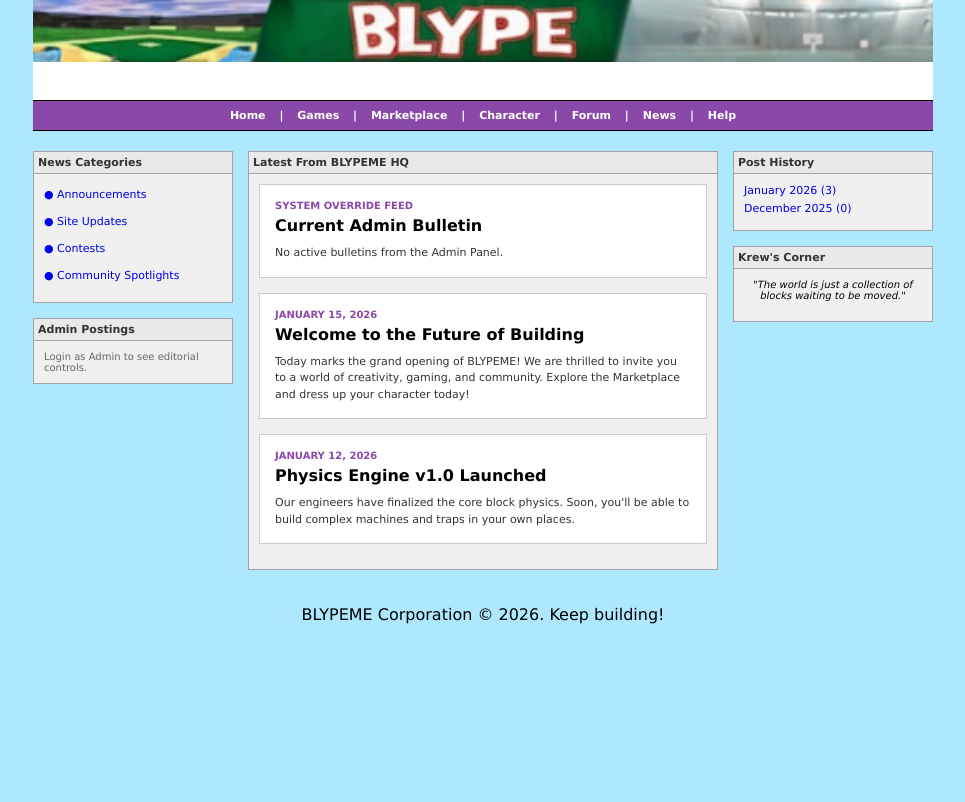
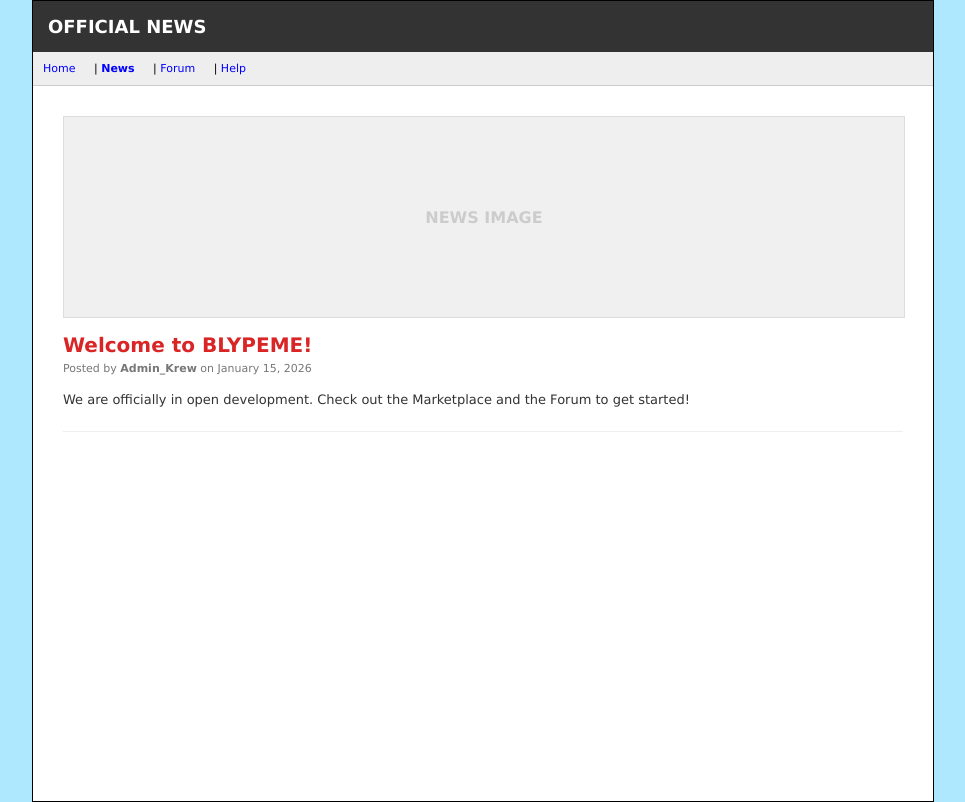
Before and after one commit to zbpk/Blype, a plain HTML site: page news.html in a window 1280 px wide. Shown: the whole page, without its empty margins (157-1122 px from the left). Drawn offline with Linux system fonts and the light colour scheme.

Commit message:
Update news.html

```diff
--- a/news.html
+++ b/news.html
@@ -2,180 +2,136 @@
 <html lang="en">
 <head>
     <meta charset="UTF-8">
-    <title>BLYPEME - Official News</title>
+    <title>BLYPEME - News</title>
     <style>
-        body {
-            background: #ade8ff;
-            font-family: 'Verdana', sans-serif;
-            margin: 0; padding: 0;
-            text-align: center;
+        body { background: #ade8ff; font-family: 'Verdana', sans-serif; margin: 0; padding: 0; }
+        .site-wrapper { width: 900px; margin: 0 auto; background: #fff; min-height: 100vh; border: 1px solid #000; }
+
+        /* HEADER */
+        .header { background: #333; color: white; padding: 15px; font-weight: bold; font-size: 18px; display: flex; justify-content: space-between; }
+        .nav { background: #eee; padding: 10px; font-size: 11px; border-bottom: 1px solid #ccc; }
+        .nav a { margin-right: 15px; text-decoration: none; color: blue; }
+
+        .news-container { padding: 30px; }
+
+        /* ADMIN POSTER */
+        #admin-post-area {
+            background: #fff3f3; border: 2px dashed #d92525; padding: 15px;
+            margin-bottom: 30px; display: none;
         }
 
-        .site-wrapper { width: 900px; margin: 0 auto; background-color: transparent; }
+        /* ARTICLE STYLING */
+        .article { margin-bottom: 40px; border-bottom: 1px solid #eee; padding-bottom: 20px; }
+        .article-title { color: #d92525; font-size: 20px; font-weight: bold; margin-bottom: 5px; display: block; }
+        .article-meta { font-size: 11px; color: #777; margin-bottom: 15px; }
+        .article-body { font-size: 13px; line-height: 1.6; color: #333; }
+        .article-img { width: 100%; height: 200px; background: #f0f0f0; margin-bottom: 15px; border: 1px solid #ddd; display: flex; align-items: center; justify-content: center; font-weight: bold; color: #ccc; }
 
-        /* UNIFIED HEADER */
-        .banner-container { background: #fff; border-bottom: 1px solid #000; width: 900px; height: 100px; overflow: hidden; cursor: pointer; }
-        .banner-img { width: 100%; }
+        .sidebar-title { font-size: 14px; font-weight: bold; border-bottom: 1px solid #ccc; margin-bottom: 10px; }
+        .btn-post { background: #d92525; color: white; border: none; padding: 10px; cursor: pointer; font-weight: bold; margin-top: 10px; }
 
-        .sub-nav {
-            background-color: #8a49a8;
-            padding: 8px 0;
-            color: white;
-            font-size: 11px;
-            font-weight: bold;
-            border-bottom: 1px solid #000;
-        }
-        .sub-nav a { color: white; text-decoration: none; margin: 0 10px; }
-        .sub-nav a:hover { text-decoration: underline; }
-
-        /* MAIN CONTENT GRID */
-        .main-container {
-            display: grid;
-            grid-template-columns: 200px 1fr 200px;
-            gap: 15px;
-            padding: 20px 0;
-            text-align: left;
-        }
-
-        /* BOX STYLING */
-        .box {
-            background: #f0f0f0;
-            border: 1px solid #a4a4a4;
-            margin-bottom: 15px;
-            padding: 10px;
-            font-size: 11px;
-        }
-        .box-header {
-            background: #e9e9e9;
-            border-bottom: 1px solid #a4a4a4;
-            padding: 4px;
-            font-weight: bold;
-            margin: -10px -10px 10px -10px;
-            color: #333;
-        }
-
-        /* NEWS POSTS */
-        .news-post { background: #fff; border: 1px solid #ccc; padding: 15px; margin-bottom: 15px; }
-        .news-date { color: #8a49a8; font-weight: bold; font-size: 10px; margin-bottom: 5px; display: block; }
-        .news-title { font-size: 16px; font-weight: bold; color: #000; margin-bottom: 10px; display: block; }
-        .news-body { line-height: 1.5; color: #333; }
-
-        .archive-link { display: block; color: #0000ee; text-decoration: none; margin-bottom: 5px; }
-        .archive-link:hover { text-decoration: underline; }
+        input, textarea { width: 100%; padding: 8px; margin-bottom: 10px; border: 1px solid #ccc; box-sizing: border-box; }
     </style>
 </head>
 <body>
 
     <div class="site-wrapper">
-        <div class="banner-container" onclick="window.location.href='index.html'">
-            <img src="Banner.png" alt="BLYPE" class="banner-img">
+        <div class="header">
+            <span>OFFICIAL NEWS</span>
+            <span id="admin-badge" style="font-size:10px; color:#ff0000; display:none;">STAFF ACCESS</span>
+        </div>
+        <div class="nav">
+            <a href="index.html">Home</a> | <a href="news.html"><b>News</b></a> | <a href="forum.html">Forum</a> | <a href="help.html">Help</a>
         </div>
 
-        <div class="sub-nav" id="main-nav">
-            <a href="index.html">Home</a> |
-            <a href="games.html">Games</a> |
-            <a href="marketplace.html">Marketplace</a> |
-            <a href="character.html">Character</a> |
-            <a href="forum.html">Forum</a> |
-            <a href="news.html">News</a> |
-            <a href="help.html">Help</a>
-        </div>
+        <div class="news-container">
 
-        <div class="main-container">
-            <aside>
-                <div class="box">
-                    <div class="box-header">News Categories</div>
-                    <ul style="list-style: none; padding: 0; margin: 0; line-height: 2;">
-                        <li><a href="#" class="archive-link">● Announcements</a></li>
-                        <li><a href="#" class="archive-link">● Site Updates</a></li>
-                        <li><a href="#" class="archive-link">● Contests</a></li>
-                        <li><a href="#" class="archive-link">● Community Spotlights</a></li>
-                    </ul>
+            <div id="admin-post-area">
+                <h3 style="margin-top:0; color:#d92525;">Create Official News Post</h3>
+                <input type="text" id="news-title" placeholder="Article Headline...">
+                <textarea id="news-content" rows="4" placeholder="Write the news here..."></textarea>
+                <button class="btn-post" onclick="postNews()">Publish to Site</button>
+            </div>
+
+            <div id="news-feed">
                 </div>
-
-                <div class="box">
-                    <div class="box-header">Admin Postings</div>
-                    <div id="admin-status" style="font-size: 10px; color: #666;">
-                        Login as Admin to see editorial controls.
-                    </div>
-                </div>
-            </aside>
-
-            <main>
-                <div class="box">
-                    <div class="box-header">Latest From BLYPEME HQ</div>
-
-                    <div class="news-post">
-                        <span class="news-date">SYSTEM OVERRIDE FEED</span>
-                        <span class="news-title">Current Admin Bulletin</span>
-                        <div class="news-body" id="dynamic-news">
-                            No active bulletins from the Admin Panel.
-                        </div>
-                    </div>
-
-                    <div class="news-post">
-                        <span class="news-date">JANUARY 15, 2026</span>
-                        <span class="news-title">Welcome to the Future of Building</span>
-                        <div class="news-body">
-                            Today marks the grand opening of BLYPEME! We are thrilled to invite you to a world of creativity, gaming, and community. Explore the Marketplace and dress up your character today!
-                        </div>
-                    </div>
-
-                    <div class="news-post">
-                        <span class="news-date">JANUARY 12, 2026</span>
-                        <span class="news-title">Physics Engine v1.0 Launched</span>
-                        <div class="news-body">
-                            Our engineers have finalized the core block physics. Soon, you'll be able to build complex machines and traps in your own places.
-                        </div>
-                    </div>
-                </div>
-            </main>
-
-            <aside>
-                <div class="box">
-                    <div class="box-header">Post History</div>
-                    <a href="#" class="archive-link">January 2026 (3)</a>
-                    <a href="#" class="archive-link">December 2025 (0)</a>
-                </div>
-
-                <div class="box">
-                    <div class="box-header">Krew's Corner</div>
-                    <p id="tweet-area" style="font-style:italic; text-align:center; font-size:10px;">
-                        "The world is just a collection of blocks waiting to be moved."
-                    </p>
-                </div>
-            </aside>
-        </div>
-
-        <div class="footer">
-            BLYPEME Corporation © 2026. Keep building!
         </div>
     </div>
 
     <script>
-        window.onload = function() {
-            const isAdmin = localStorage.getItem("isAdmin") === "true";
+        const BLYPE = {
+            session: localStorage.getItem("currentUser"),
+            isAdmin: localStorage.getItem("isAdmin") === "true"
+        };
 
-            // Update Navigation and Sidebar if Admin
-            if(isAdmin) {
-                const nav = document.getElementById('main-nav');
-                if(!nav.innerHTML.includes("admin.html")) {
-                    nav.innerHTML += ' | <a href="admin.html" style="color:yellow;">Admin Panel</a>';
-                }
-                document.getElementById('admin-status').innerHTML = "Moderator Mode: <b>ACTIVE</b><br>You are viewing the site as a system administrator.";
+        // Default News (if database is empty)
+        const defaultNews = [
+            {
+                title: "Welcome to BLYPEME!",
+                date: "January 15, 2026",
+                author: "Admin_Krew",
+                content: "We are officially in open development. Check out the Marketplace and the Forum to get started!"
+            }
+        ];
+
+        function initNews() {
+            // 1. Show Admin Tools if staff
+            if (BLYPE.isAdmin) {
+                document.getElementById('admin-post-area').style.display = "block";
+                document.getElementById('admin-badge').style.display = "inline";
             }
 
-            // Pull dynamic content from Admin Panel
-            const customNews = localStorage.getItem("admin_news");
-            if(customNews && customNews.trim() !== "") {
-                document.getElementById('dynamic-news').innerHTML = customNews;
+            loadNews();
+        }
+
+        function postNews() {
+            const title = document.getElementById('news-title').value.trim();
+            const content = document.getElementById('news-content').value.trim();
+
+            if (!title || !content) return alert("Article needs a headline and body!");
+
+            const newArticle = {
+                title: title,
+                date: new Date().toLocaleDateString('en-US', { month: 'long', day: 'numeric', year: 'numeric' }),
+                author: BLYPE.session,
+                content: content
+            };
+
+            let newsData = JSON.parse(localStorage.getItem("blypo_news") || "[]");
+            newsData.unshift(newArticle);
+            localStorage.setItem("blypo_news", JSON.stringify(newsData));
+
+            // Clear inputs and reload
+            document.getElementById('news-title').value = "";
+            document.getElementById('news-content').value = "";
+            loadNews();
+        }
+
+        function loadNews() {
+            const feed = document.getElementById('news-feed');
+            let newsData = JSON.parse(localStorage.getItem("blypo_news") || "[]");
+
+            // Use defaults if nothing is posted yet
+            if (newsData.length === 0) {
+                newsData = defaultNews;
             }
 
-            const customTweet = localStorage.getItem("admin_tweet");
-            if(customTweet) {
-                document.getElementById('tweet-area').innerText = customTweet;
-            }
+            feed.innerHTML = "";
+
+            newsData.forEach(post => {
+                const article = document.createElement('div');
+                article.className = "article";
+                article.innerHTML = `
+                    <div class="article-img">NEWS IMAGE</div>
+                    <span class="article-title">${post.title}</span>
+                    <div class="article-meta">Posted by <b>${post.author}</b> on ${post.date}</div>
+                    <div class="article-body">${post.content}</div>
+                `;
+                feed.appendChild(article);
+            });
         }
+
+        window.onload = initNews;
     </script>
 </body>
 </html>
```
